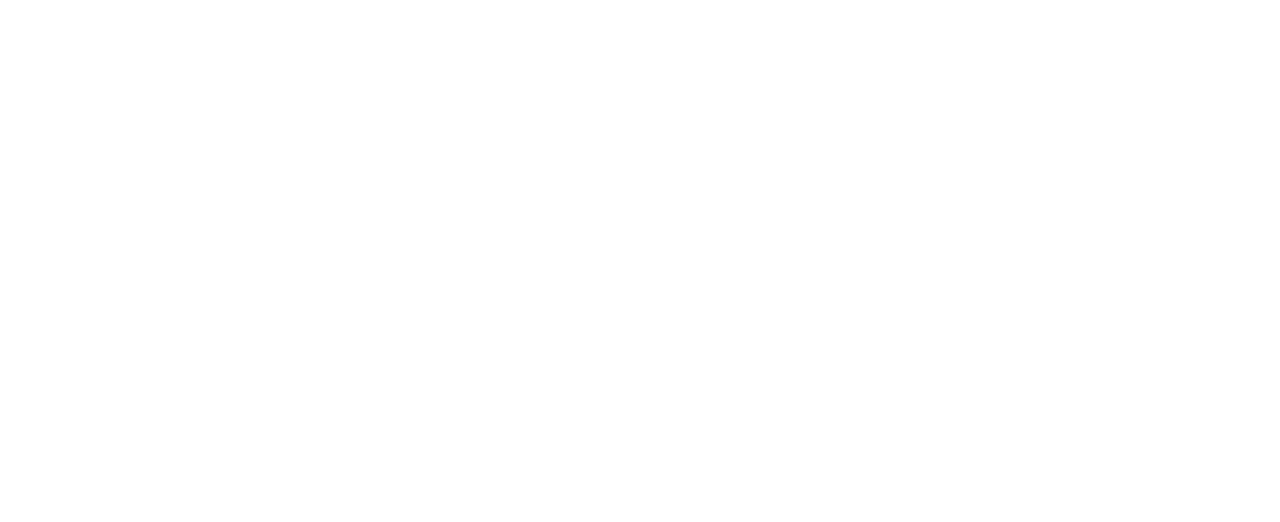
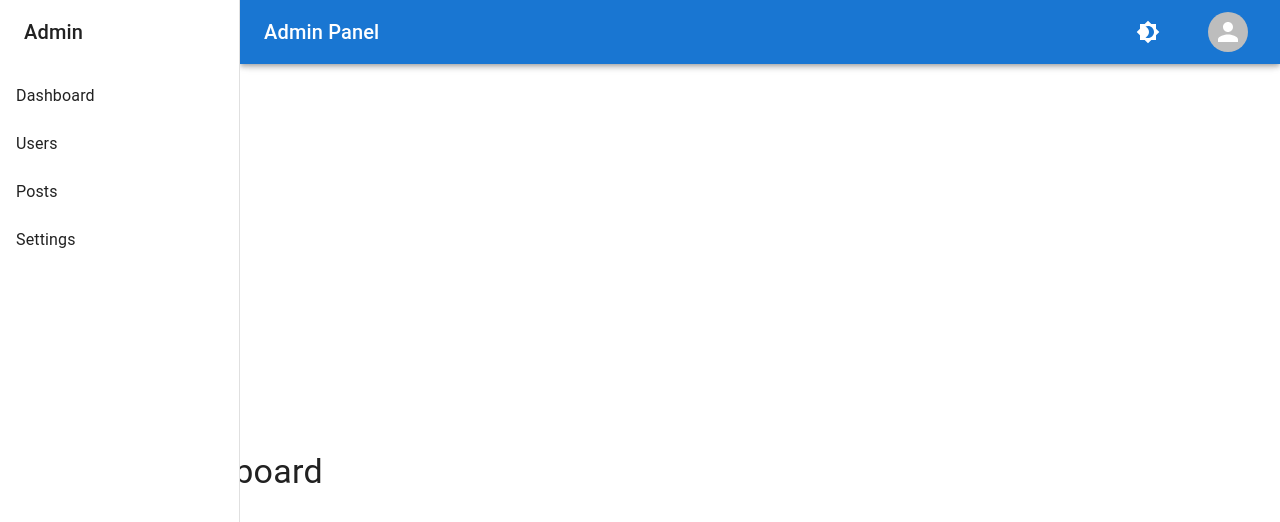
Before and after one commit to umandalroald/roald-cms, a React (Vite) app in the folder frontend/: page /admin in a window 1280 px wide. Before the commit this address had no page. Shown: the top 522 px of the page. Built offline with nearby package versions, Linux system fonts and the light colour scheme.

Commit message:
Add admin dashboard

```diff
--- a/frontend/package.json
+++ b/frontend/package.json
@@ -15,6 +15,7 @@
     "@mui/icons-material": "^7.1.2",
     "@mui/material": "^7.1.2",
     "axios": "^1.10.0",
+    "jwt-decode": "^4.0.0",
     "markdown-to-jsx": "^7.7.8",
     "react": "^19.1.0",
     "react-dom": "^19.1.0",
--- a/frontend/src/App.tsx
+++ b/frontend/src/App.tsx
@@ -1,33 +1,50 @@
-import { BrowserRouter, Routes, Route } from 'react-router-dom';
+import { BrowserRouter, Routes, Route, Navigate } from 'react-router-dom';
+import { Suspense, lazy } from 'react';
 
 import MainLayout from './layouts/MainLayout';
-// import AuthLayout from './layouts/AuthLayout';
-// import AdminLayout from './layouts/AdminLayout';
+import AdminLayout from './layouts/AdminLayout';
 
 import Home from './pages/Home';
 import About from './pages/About';
 import Blog from './pages/Blog';
 import Login from './features/auth/Login';
-// import Register from './features/auth/Register';
-// import Dashboard from './features/admin/Dashboard';
-// import Users from './features/admin/Users';
+
+// Lazy load admin pages
+const Dashboard = lazy(() => import('./features/admin/pages/Dashboard'));
+const Users = lazy(() => import('./features/admin/pages/UserList'));
+const Posts = lazy(() => import('./features/admin/pages/PostList'));
+const Settings = lazy(() => import('./features/admin/pages/Settings'));
 
 function App() {
   return (
     <BrowserRouter>
+      <Suspense fallback={<div>Loading...</div>}>
         <Routes>
-        {/* 🔓 Public route with no layout */}
+          {/* 🔓 Public route */}
           <Route path="/login" element={<Login />} />
 
-        {/* 🌐 Main site pages with layout */}
+          {/* 🌐 Main public layout */}
           <Route path="/" element={<MainLayout />}>
             <Route index element={<Home />} />
             <Route path="about" element={<About />} />
             <Route path="blog" element={<Blog />} />
           </Route>
+
+          {/* 🔐 Admin layout */}
+          <Route path="/admin" element={<AdminLayout />}>
+            <Route index element={<Dashboard />} />
+            <Route path="users" element={<Users />} />
+            <Route path="posts" element={<Posts />} />
+            <Route path="settings" element={<Settings />} />
+            <Route path="*" element={<Navigate to="/admin" />} />
+          </Route>
+
+          {/* ❌ Fallback route */}
+          <Route path="*" element={<div>404 Not Found</div>} />
         </Routes>
+      </Suspense>
     </BrowserRouter>
   );
 }
 
-export default App; // ✅ Required for default import
+export default App;
--- /dev/null
+++ b/frontend/src/features/admin/pages/Dashboard.tsx
@@ -0,0 +1,12 @@
+import React from 'react';
+import { Container, Typography } from '@mui/material';
+
+export default function Dashboard() {
+  return (
+    <Container maxWidth="lg">
+      <Typography variant="h4" align="center" mt={10}>
+        Admin Dashboard
+      </Typography>
+    </Container>
+  );
+}
--- a/frontend/src/layouts/AdminLayout.tsx
+++ b/frontend/src/layouts/AdminLayout.tsx
@@ -0,0 +1,168 @@
+import React, { useState, useEffect } from 'react';
+import {
+  AppBar,
+  Toolbar,
+  Typography,
+  Box,
+  CssBaseline,
+  Drawer,
+  IconButton,
+  List,
+  ListItem,
+  ListItemButton,
+  ListItemText,
+  Menu,
+  MenuItem,
+  Avatar,
+  useTheme,
+  useMediaQuery,
+} from '@mui/material';
+import MenuIcon from '@mui/icons-material/Menu';
+import { Outlet, useNavigate } from 'react-router-dom';
+import { Brightness4, Brightness7 } from '@mui/icons-material';
+import { jwtDecode } from 'jwt-decode';
+
+const drawerWidth = 240;
+
+const navItems = [
+  { label: 'Dashboard', path: '/admin' },
+  { label: 'Users', path: '/admin/users' },
+  { label: 'Posts', path: '/admin/posts' },
+  { label: 'Settings', path: '/admin/settings' },
+];
+
+export default function AdminLayout() {
+  const navigate = useNavigate();
+  const theme = useTheme();
+  const isMobile = useMediaQuery(theme.breakpoints.down('sm'));
+
+  const [mobileOpen, setMobileOpen] = useState(false);
+  const [anchorEl, setAnchorEl] = useState<null | HTMLElement>(null);
+  const [darkMode, setDarkMode] = useState(false);
+  const [username, setUsername] = useState<string>('');
+
+  const handleDrawerToggle = () => setMobileOpen(!mobileOpen);
+  const handleNavigate = (path: string) => {
+    navigate(path);
+    if (isMobile) setMobileOpen(false);
+  };
+
+  const handleAvatarClick = (event: React.MouseEvent<HTMLElement>) => {
+    setAnchorEl(event.currentTarget);
+  };
+
+  const handleMenuClose = () => setAnchorEl(null);
+  const handleLogout = () => {
+    localStorage.removeItem('access_token');
+    navigate('/login');
+  };
+
+  // Extract username from JWT on mount
+    useEffect(() => {
+      const token = localStorage.getItem('access_token');
+      if (token) {
+        try {
+          const decoded: any = jwtDecode(token);
+          setUsername(decoded.username || decoded.email || 'Admin');
+        } catch (err) {
+          console.error('Failed to decode token:', err);
+        }
+      }
+    }, []);
+
+  const drawer = (
+    <Box>
+      <Toolbar>
+        <Typography variant="h6" noWrap>Admin</Typography>
+      </Toolbar>
+      <List>
+        {navItems.map((item) => (
+          <ListItem key={item.label} disablePadding>
+            <ListItemButton onClick={() => handleNavigate(item.path)}>
+              <ListItemText primary={item.label} />
+            </ListItemButton>
+          </ListItem>
+        ))}
+      </List>
+    </Box>
+  );
+
+  return (
+    <Box sx={{ display: 'flex' }}>
+      <CssBaseline />
+      <AppBar
+        position="fixed"
+        sx={{
+          width: { sm: `calc(100% - ${drawerWidth}px)` },
+          ml: { sm: `${drawerWidth}px` },
+        }}
+      >
+        <Toolbar>
+          {isMobile && (
+            <IconButton
+              color="inherit"
+              edge="start"
+              onClick={handleDrawerToggle}
+              sx={{ mr: 2 }}
+            >
+              <MenuIcon />
+            </IconButton>
+          )}
+          <Typography variant="h6" sx={{ flexGrow: 1 }}>
+            Admin Panel
+          </Typography>
+
+          <IconButton sx={{ ml: 1 }} onClick={() => setDarkMode(!darkMode)} color="inherit">
+            {darkMode ? <Brightness7 /> : <Brightness4 />}
+          </IconButton>
+
+          {/* Show username */}
+          <Typography variant="body1" sx={{ ml: 2 }}>
+            {username}
+          </Typography>
+
+          <IconButton onClick={handleAvatarClick} sx={{ ml: 2 }}>
+            <Avatar alt={username} />
+          </IconButton>
+          <Menu
+            anchorEl={anchorEl}
+            open={Boolean(anchorEl)}
+            onClose={handleMenuClose}
+          >
+            <MenuItem onClick={() => navigate('/admin/profile')}>Profile</MenuItem>
+            <MenuItem onClick={handleLogout}>Logout</MenuItem>
+          </Menu>
+        </Toolbar>
+      </AppBar>
+
+      <Box component="nav">
+        <Drawer
+          variant={isMobile ? 'temporary' : 'permanent'}
+          open={isMobile ? mobileOpen : true}
+          onClose={handleDrawerToggle}
+          ModalProps={{ keepMounted: true }}
+          sx={{
+            '& .MuiDrawer-paper': {
+              width: drawerWidth,
+              boxSizing: 'border-box',
+            },
+          }}
+        >
+          {drawer}
+        </Drawer>
+      </Box>
+
+      <Box
+        component="main"
+        sx={{
+          flexGrow: 1,
+          p: 3,
+          width: { sm: `calc(100% - ${drawerWidth}px)` },
+        }}
+      >
+        <Toolbar />
+        <Outlet />
+      </Box>
+    </Box>
+  );
+}
--- a/frontend/src/routes/AppRoutes.tsx
+++ b/frontend/src/routes/AppRoutes.tsx
@@ -4,7 +4,8 @@
 import { useRoutes } from 'react-router-dom';
 
 // Import authentication-related route definitions from the auth feature
-import authRoutes from '../features/auth/routes';
+import authRoutes from '../features/auth';
+import adminRoutes from '../features/admin/routes';
 
 /**
  * Define all application routes in a single array.
@@ -13,6 +14,7 @@
  */
 const allRoutes = [
   ...authRoutes, // 👈 Feature-based route group (e.g. /login, /register)
+  ...adminRoutes, // Admin
   {
     path: '*',
     element: <div>404 Not Found</div> // 👈 Displayed when no route matches
```
Also changed, not shown: frontend/src/features/admin/routes.tsx (added, +22 -0 lines), frontend/src/features/admin/pages/PostList.tsx (added), frontend/src/features/admin/pages/Settings.tsx (added), frontend/src/features/admin/pages/UserList.tsx (added), 1 other file (tests, documents, lock files or other folders). Lines whose indentation alone changed are shown as unchanged.
